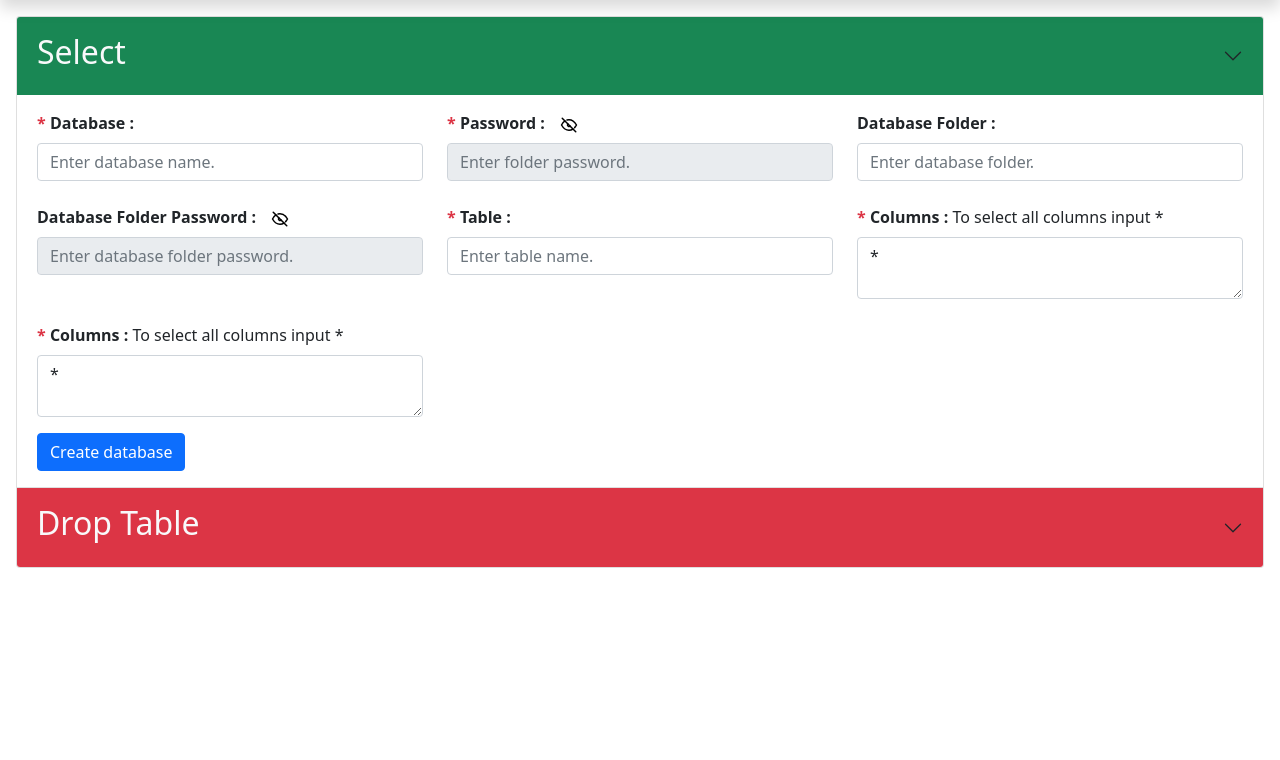
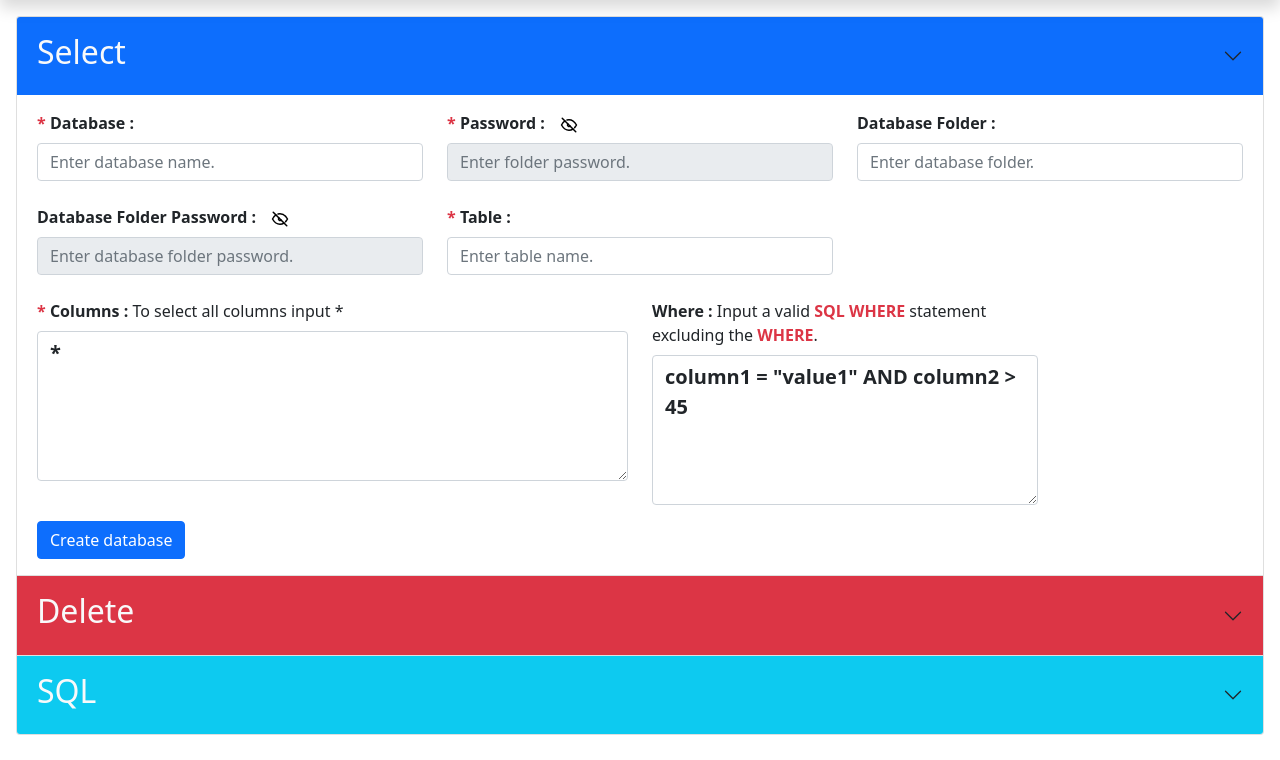
Before and after one commit to prmpsmart/dc_client, a Django app: page /crud in a window 1280 px wide. Shown: the part 40-800 px from the top of the page. Run offline with Django 4.2, Linux system fonts and the light colour scheme; parts of the project's set-up code (start-up, migrations or seed data) failed here and were passed over; some libraries are stand-ins or nearby versions.

Commit message:
finished all the request pages

```diff
--- a/templates/requests/crud.html
+++ b/templates/requests/crud.html
@@ -19,7 +19,7 @@
 <div class="accordion mt-3 mb-3 " id="accordionP">
     <div class="accordion-item">
         <h2 class="accordion-header" id="heading2">
-            <button class="accordion-button collapsed bg-success text-light" type="button" data-bs-toggle="collapse"
+            <button class="accordion-button collapsed bg-primary text-light" type="button" data-bs-toggle="collapse"
                 data-bs-target="#collapse2"
                 aria-expanded="{% if 'Select' in action %}true{% else %}false{% endif %}"
                 aria-controls="collapse2">
@@ -76,25 +76,24 @@
                             <b>Table :</b>
                         </label>
                         <input  class="form-control" name="table" {% if 'Select' in action %}
-                            value="{{ table }}" {% endif %} placeholder="Enter table name." required  />
+                            value="{{ table }}" {% endif %} placeholder="Enter table name." required />
                     </div>
-                    <div class="col-md-4">
+                    <div class="col-md-6">
                         <label class="form-label">
                             <strong class="text-danger">*</strong>
                             <b>Columns :</b>
                             To select all columns input *
                         </label>
-                        <textarea class="form-control" name="columns" {% if 'Select' in action %}
+                        <textarea style="height: 150px; font-size: 20px; font-weight: bold;" class="form-control" name="columns" {% if 'Select' in action %}
                             value="{{ columns }}" {% endif %} required >*</textarea>
                     </div>
                     <div class="col-md-4">
                         <label class="form-label">
-                            <strong class="text-danger">*</strong>
-                            <b>Columns :</b>
-                            To select all columns input *
+                            <b>Where :</b>
+                            Input a valid <b class="text-danger">SQL WHERE</b> statement excluding the <b class="text-danger">WHERE</b>.
                         </label>
-                        <textarea class="form-control" name="table" {% if 'Select' in action %}
-                            value="{{ table }}" {% endif %} >*</textarea>
+                        <textarea style="height: 150px; font-size: 20px; font-weight: bold;" class="form-control" name="where" {% if 'Select' in action %}
+                            value="{{ where }}" {% endif %} >column1 = "value1" AND column2 > 45</textarea>
                     </div>
                     <div class="col-12 mt-3">
                         <button class="btn btn-primary" type="submit">Create database</button>
@@ -107,24 +106,24 @@
         <h2 class="accordion-header h2" id="heading5">
             <button class="accordion-button collapsed bg-danger text-light" type="button" data-bs-toggle="collapse"
                 data-bs-target="#collapse5"
-                aria-expanded="{% if 'DropTable' in action %}true{% else %}false{% endif %}"
+                aria-expanded="{% if 'Delete' in action %}true{% else %}false{% endif %}"
                 aria-controls="collapse5">
-                <h2>Drop Table</h2>
+                <h2>Delete</h2>
             </button>
         </h2>
-        <div id="collapse5" class="accordion-collapse collapse {% if 'DropTable' in action %} show {% endif %}"
+        <div id="collapse5" class="accordion-collapse collapse {% if 'Delete' in action %} show {% endif %}"
             aria-labelledby="heading5" data-bs-parent="#accordionP">
             <div class="accordion-body">
-                <form class="row g-4" method='post' id="DropTable" onsubmit="return validate_form(this);">
+                <form class="row g-4" method='post' id="Delete" onsubmit="return validate_form(this);">
                     {% csrf_token %}
-                    <input hidden  value="DropTable" name='action'>
+                    <input hidden  value="Delete" name='action'>
                     <div class="col-md-4">
                         <label class="form-label">
                             <strong class="text-danger">*</strong>
                             <b>Database :</b>
                         </label>
-                        <input  class="form-control" name="database" {% if 'DropTable' in action %}
-                            value="{{ database }}" {% endif %} placeholder="Enter database name." required onchange="toggle_password2('DropTable', this);" onfocus="this.onchange();" />
+                        <input  class="form-control" name="database" {% if 'Delete' in action %}
+                            value="{{ database }}" {% endif %} placeholder="Enter database name." required onchange="toggle_password2('Delete', this);" onfocus="this.onchange();" />
                     </div>
                     <div class="col-md-4">
                         <label class="form-label">
@@ -132,9 +131,9 @@
                             <b>Password :</b>
                             <img src="{% static 'icons/eye-off.svg' %}" id="DropDatabase_password_img"
                                 class="btn p-0 m-0" style="height: 20px; width: 40px;"
-                                onclick="toggle_password('DropTable');" />
+                                onclick="toggle_password('Delete');" />
                         </label>
-                        <input type="password" class="form-control" name="password" {% if 'DropTable' in action %}
+                        <input type="password" class="form-control" name="password" {% if 'Delete' in action %}
                             value="{{ password }}" {% endif %} placeholder="Enter folder password." required
                             autocomplete />
                     </div>
@@ -142,27 +141,103 @@
                         <label class="form-label">
                             <b>Database Folder :</b>
                         </label>
-                        <input  class="form-control" name="folder" {% if 'DropTable' in action %}
-                            value="{{ folder }}" {% endif %} placeholder="Enter database folder." onchange="toggle_folderPassword('DropTable', this);" onfocus="this.onchange();" />
+                        <input  class="form-control" name="folder" {% if 'Delete' in action %}
+                            value="{{ folder }}" {% endif %} placeholder="Enter database folder." onchange="toggle_folderPassword('Delete', this);" onfocus="this.onchange();" />
                     </div>
                     <div class="col-md-4">
                         <label class="form-label">
                             <b>Database Folder Password :</b>
                             <img src="{% static 'icons/eye-off.svg' %}" id="DropDatabase_folderPassword_img"
                                 class="btn p-0 m-0" style="height: 20px; width: 40px;"
-                                onclick="toggle_password('DropTable', true);" />
+                                onclick="toggle_password('Delete', true);" />
                         </label>
-                        <input type="password" class="form-control" name="folderPassword" {% if 'DropTable' in action %}
+                        <input type="password" class="form-control" name="folderPassword" {% if 'Delete' in action %}
                             value="{{ folderPassword }}" {% endif %} placeholder="Enter database folder password."
                             autocomplete />
                     </div>
                     <div class="col-md-4">
                         <label class="form-label">
                             <strong class="text-danger">*</strong>
-                            <b>Name :</b>
+                            <b>Table :</b>
                         </label>
-                        <input  class="form-control" name="name" {% if 'DropTable' in action %}
-                            value="{{ name }}" {% endif %} placeholder="Enter table name." required  />
+                        <input  class="form-control" name="table" {% if 'Delete' in action %}
+                            value="{{ table }}" {% endif %} placeholder="Enter table name." required  />
+                    </div>
+                    <div class="col-md-4">
+                        <label class="form-label">
+                            <b>Where :</b>
+                            Input a valid <b class="text-danger">SQL WHERE</b> statement excluding the <b class="text-danger">WHERE</b>.
+                        </label>
+                        <textarea name="where" {% if 'Select' in action %}
+                            value="{{ where }}" {% endif %} >column1 = "value1" AND column2 > 45</textarea>
+                    </div>
+                    <div class="col-12 mt-3">
+                        <button class="btn btn-primary" type="submit">Drop database</button>
+                    </div>
+                </form>
+            </div>
+        </div>
+    </div>
+    <div class="accordion-item">
+        <h2 class="accordion-header h2" id="heading5">
+            <button class="accordion-button collapsed bg-info text-light" type="button" data-bs-toggle="collapse"
+                data-bs-target="#collapse5"
+                aria-expanded="{% if 'SQL' in action %}true{% else %}false{% endif %}"
+                aria-controls="collapse5">
+                <h2>SQL</h2>
+            </button>
+        </h2>
+        <div id="collapse5" class="accordion-collapse collapse {% if 'SQL' in action %} show {% endif %}"
+            aria-labelledby="heading5" data-bs-parent="#accordionP">
+            <div class="accordion-body">
+                <form class="row g-4" method='post' id="SQL" onsubmit="return validate_form(this);">
+                    {% csrf_token %}
+                    <input hidden  value="SQL" name='action'>
+                    <div class="col-md-4">
+                        <label class="form-label">
+                            <strong class="text-danger">*</strong>
+                            <b>Database :</b>
+                        </label>
+                        <input  class="form-control" name="database" {% if 'SQL' in action %}
+                            value="{{ database }}" {% endif %} placeholder="Enter database name." required onchange="toggle_password2('SQL', this);" onfocus="this.onchange();" />
+                    </div>
+                    <div class="col-md-4">
+                        <label class="form-label">
+                            <strong class="text-danger">*</strong>
+                            <b>Password :</b>
+                            <img src="{% static 'icons/eye-off.svg' %}" id="DropDatabase_password_img"
+                                class="btn p-0 m-0" style="height: 20px; width: 40px;"
+                                onclick="toggle_password('SQL');" />
+                        </label>
+                        <input type="password" class="form-control" name="password" {% if 'SQL' in action %}
+                            value="{{ password }}" {% endif %} placeholder="Enter folder password." required
+                            autocomplete />
+                    </div>
+                    <div class="col-md-4">
+                        <label class="form-label">
+                            <b>Database Folder :</b>
+                        </label>
+                        <input  class="form-control" name="folder" {% if 'SQL' in action %}
+                            value="{{ folder }}" {% endif %} placeholder="Enter database folder." onchange="toggle_folderPassword('SQL', this);" onfocus="this.onchange();" />
+                    </div>
+                    <div class="col-md-4">
+                        <label class="form-label">
+                            <b>Database Folder Password :</b>
+                            <img src="{% static 'icons/eye-off.svg' %}" id="DropDatabase_folderPassword_img"
+                                class="btn p-0 m-0" style="height: 20px; width: 40px;"
+                                onclick="toggle_password('SQL', true);" />
+                        </label>
+                        <input type="password" class="form-control" name="folderPassword" {% if 'SQL' in action %}
+                            value="{{ folderPassword }}" {% endif %} placeholder="Enter database folder password."
+                            autocomplete />
+                    </div>
+                    <div class="col-md-12">
+                        <label class="form-label">
+                            <b>Statement :</b>
+                            Input a valid <b class="text-danger">SQL Statement</b>.
+                        </label>
+                        <textarea style="height: 150px; font-size: 20px; font-weight: bold;" class="form-control" name="where" {% if 'Select' in action %}
+                            value="{{ where }}" {% endif %} >column1 = "value1" AND column2 > 45</textarea>
                     </div>
                     <div class="col-12 mt-3">
                         <button class="btn btn-primary" type="submit">Drop database</button>
```
Also changed, not shown: templates/base.html (+4 -8 lines), templates/requests/databases.html (+44 -56 lines), templates/requests/folders.html (+21 -22 lines), templates/requests/tables.html (+20 -24 lines).
